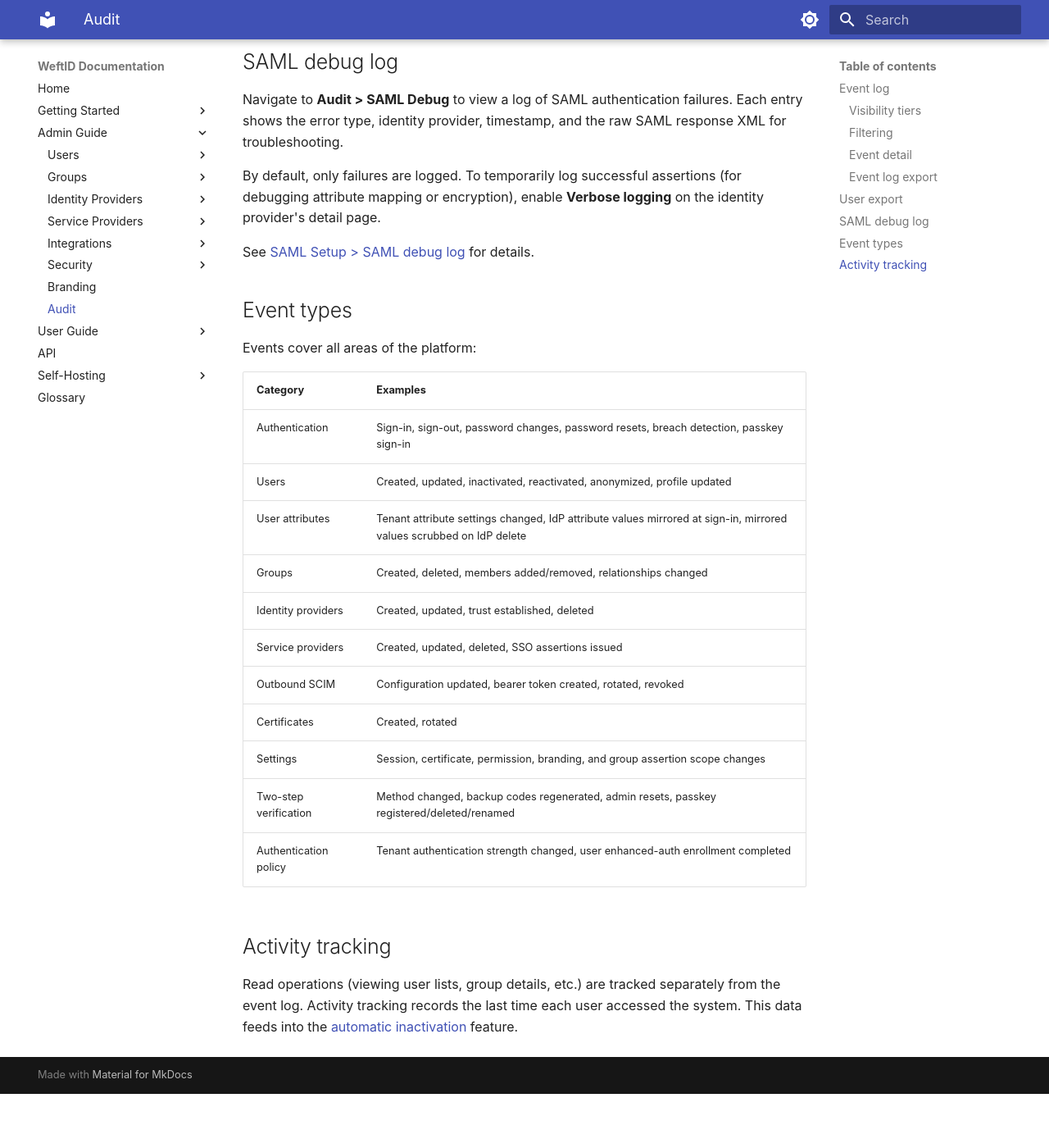
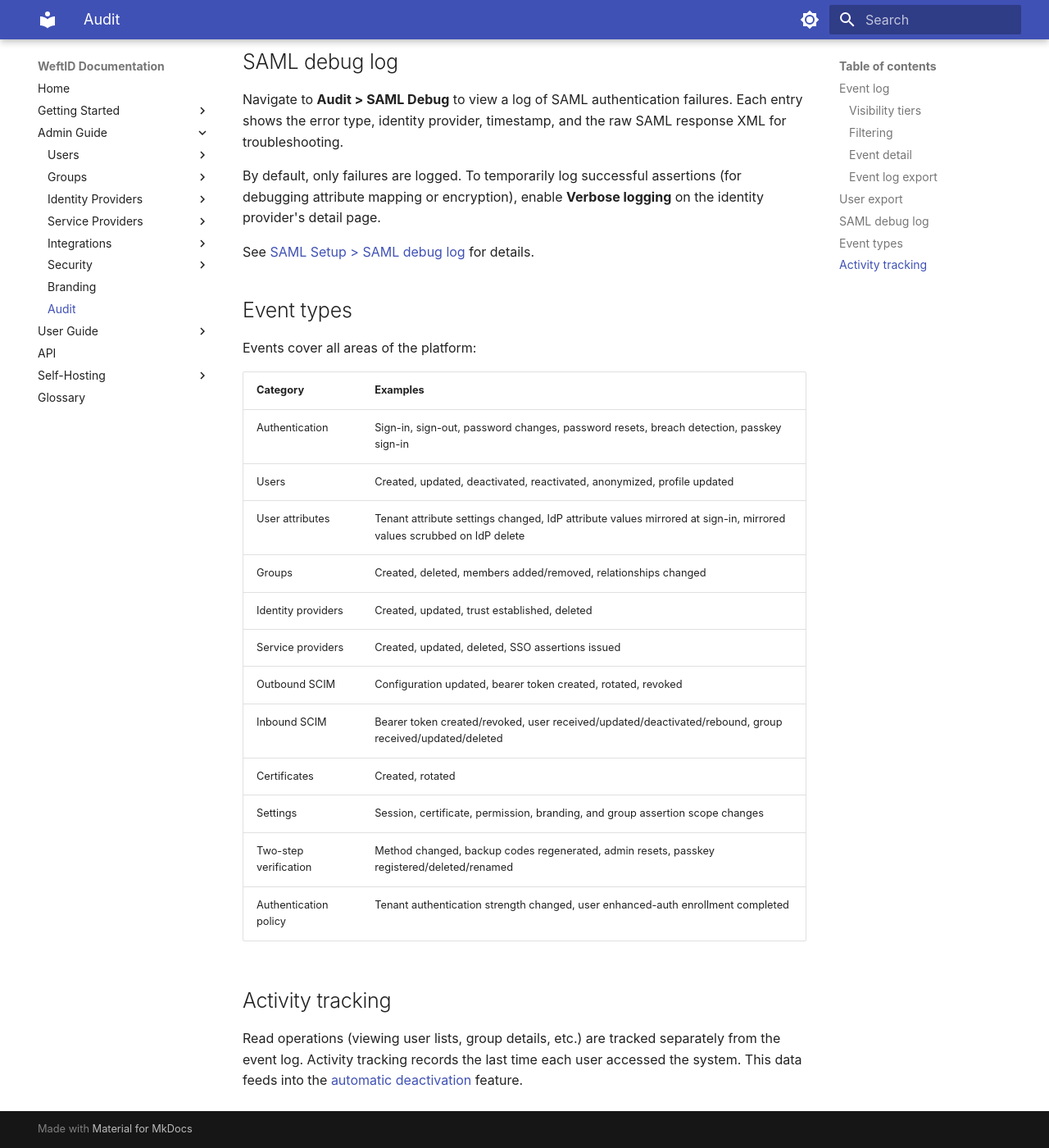
Before and after one commit to Pageloom/weft-id, an MkDocs documentation site: the page built from docs/admin-guide/audit/index.md, in a window 1280 px wide and 1400 px high, scrolled down 2006 px. Shown: the whole window at 82% size. Built offline with MkDocs 1.6.1 and Material for MkDocs 9.7.7, drawn with Linux system fonts in a browser that asks for light colours; before the commit the page ends 3340 px from its top, so only the background shows below that.

Commit message:
Document inbound SCIM events and bump self-hosting versions to 1.8.0
Fill the residual doc gaps after the inbound SCIM work and the 1.8.0
release. Adds an inbound SCIM row to the audit event-type table
(token lifecycle plus user/group provisioning events) and updates
the self-hosting version examples from 1.6.0/1.5.0 to 1.8.0/1.7.1.

```diff
--- a/docs/admin-guide/audit/index.md
+++ b/docs/admin-guide/audit/index.md
@@ -66,12 +66,13 @@ Events cover all areas of the platform:
 | Category | Examples |
 |----------|---------|
 | Authentication | Sign-in, sign-out, password changes, password resets, breach detection, passkey sign-in |
-| Users | Created, updated, inactivated, reactivated, anonymized, profile updated |
+| Users | Created, updated, deactivated, reactivated, anonymized, profile updated |
 | User attributes | Tenant attribute settings changed, IdP attribute values mirrored at sign-in, mirrored values scrubbed on IdP delete |
 | Groups | Created, deleted, members added/removed, relationships changed |
 | Identity providers | Created, updated, trust established, deleted |
 | Service providers | Created, updated, deleted, SSO assertions issued |
 | Outbound SCIM | Configuration updated, bearer token created, rotated, revoked |
+| Inbound SCIM | Bearer token created/revoked, user received/updated/deactivated/rebound, group received/updated/deleted |
 | Certificates | Created, rotated |
 | Settings | Session, certificate, permission, branding, and group assertion scope changes |
 | Two-step verification | Method changed, backup codes regenerated, admin resets, passkey registered/deleted/renamed |
@@ -79,4 +80,4 @@ Events cover all areas of the platform:
 
 ## Activity tracking
 
-Read operations (viewing user lists, group details, etc.) are tracked separately from the event log. Activity tracking records the last time each user accessed the system. This data feeds into the [automatic inactivation](../security/sessions.md) feature.
+Read operations (viewing user lists, group details, etc.) are tracked separately from the event log. Activity tracking records the last time each user accessed the system. This data feeds into the [automatic deactivation](../security/sessions.md) feature.
```
Also changed, not shown: docs/self-hosting/index.md (+5 -5 lines).
